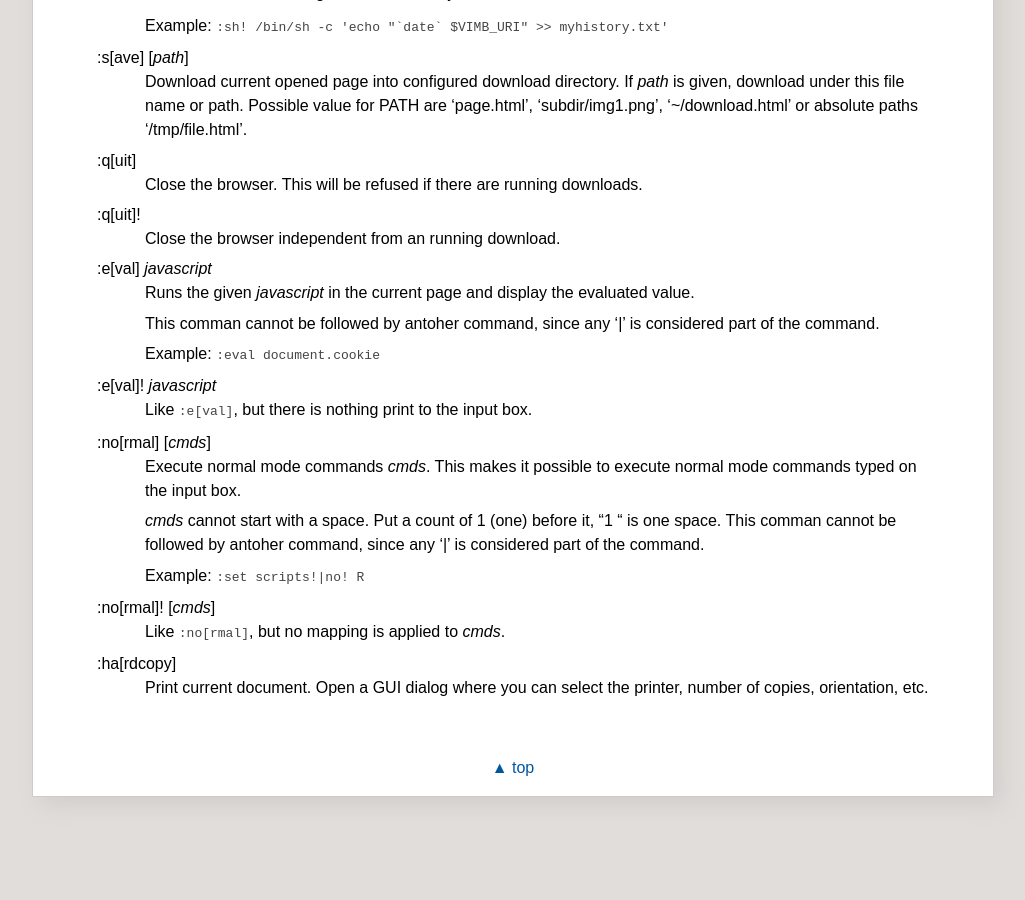
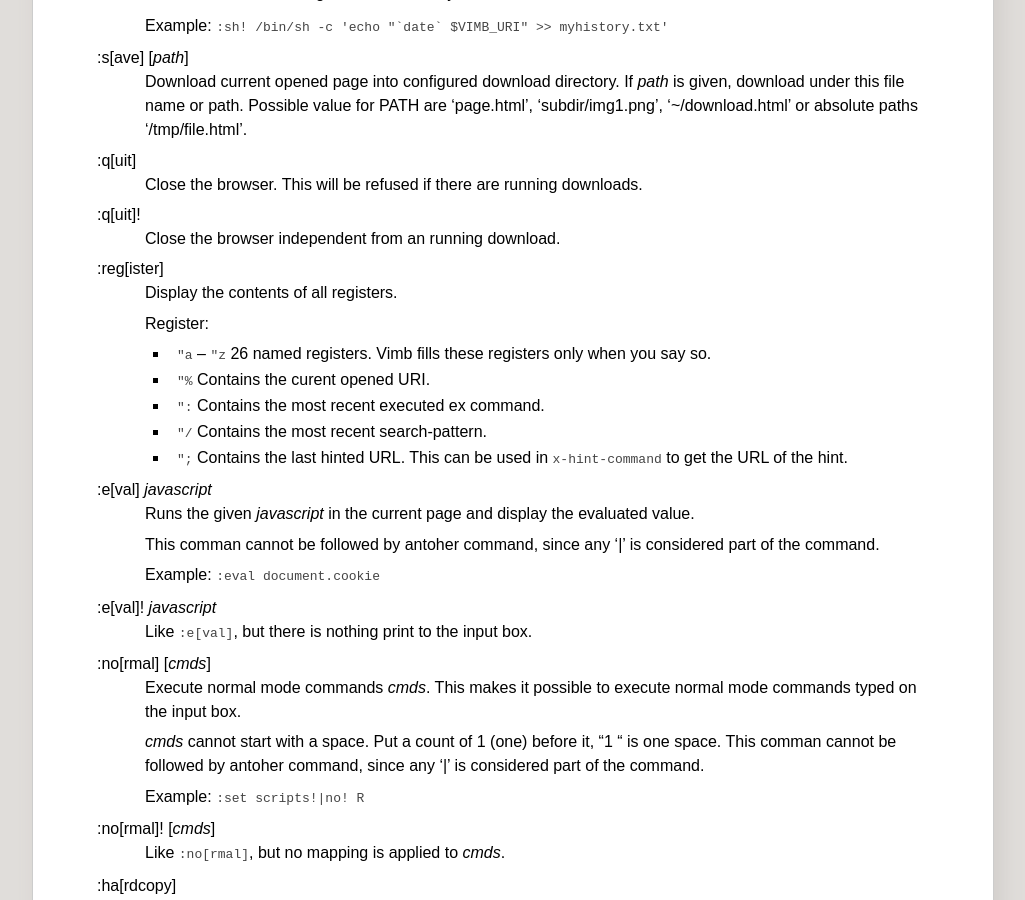
Before and after one commit to fanglingsu/vimb, a Jekyll site: the page built from commands.md, in a window 1280 px wide and 900 px high, scrolled down 5504 px. Shown: the whole window, without its empty margins (127-1152 px from the left). Built offline with Jekyll 4.4.1, drawn with Linux system fonts in a browser that asks for light colours; before the commit the page ends 6333 px from its top, so only the background shows below that.

Commit message:
Updated to yank via hints into register.

```diff
--- a/commands.md
+++ b/commands.md
@@ -313,6 +313,17 @@ Example:
 \:q[uit]!
 : Close the browser independent from an running download.
 
+\:reg[ister]
+: Display the contents of all registers.
+: Register:
+: - `"a` -- `"z` 26 named registers. Vimb fills these registers only when you
+    say so.
+  - `"%` Contains the curent opened URI.
+  - `":` Contains the most recent executed ex command.
+  - `"/` Contains the most recent search-pattern.
+  - `";` Contains the last hinted URL. This can be used in `x-hint-command` to
+    get the URL of the hint.
+
 \:e[val] *javascript*
 : Runs the given *javascript* in the current page and display the evaluated
   value.
```
Also changed, not shown: keybindings.md (+5 -4 lines).
